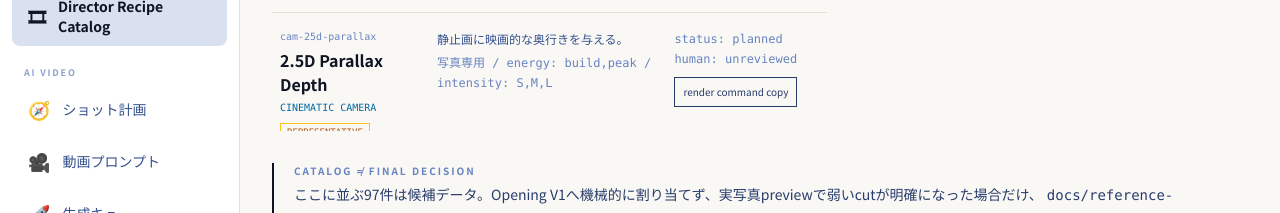
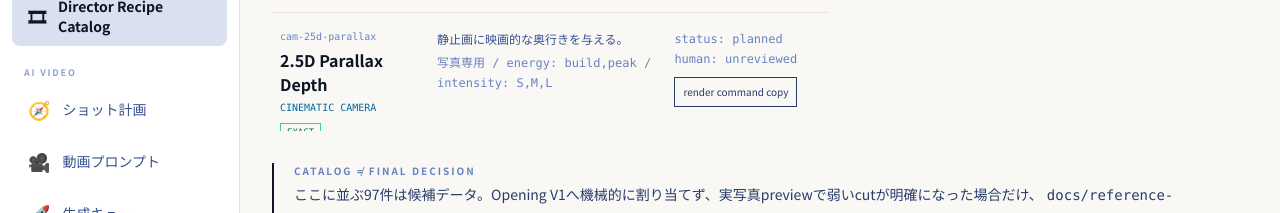
Before and after one commit to m-shogo/wedding-project, a React (Vite) app in the folder movie-dashboard/: page /movie-coach/director-recipes in a window 1280 px wide. Shown: the part 1120-1333 px from the top of the page. Built offline with nearby package versions, Linux system fonts and the light colour scheme.

Commit message:
feat(start): promote artifact-reviewed visual upgrades to exact

```diff
--- a/movie-dashboard/src/data/directorRecipeVisualFidelity.ts
+++ b/movie-dashboard/src/data/directorRecipeVisualFidelity.ts
@@ -33,8 +33,6 @@ const support = (
  *   simplified/approximated. It must not be presented as a faithful implementation.
  * - `placeholder` means the renderer mainly proves pipeline/edit-point structure; the named visual
  *   needs real paired media or a dedicated visual before a human can judge it.
- *
- * This intentionally judges more strictly than "resolveDirectorRecipeById() does not throw".
  */
 export const motionPresetVisualSupport: MotionPresetVisualSupport[] = [
   support("type-mask-slide", "exact", "Dedicated mask reveal behavior is represented by TypographyRevealEngine mask mode."),
@@ -53,7 +51,7 @@ export const motionPresetVisualSupport: MotionPresetVisualSupport[] = [
   support("photo-small-push", "exact", "CameraTransformEngine restrained push represents the named small-push grammar."),
   support("photo-slow-pull", "exact", "CameraTransformEngine pull mode represents the named slow-pull grammar."),
   support("photo-directional-pan", "exact", "CameraTransformEngine pan mode demonstrates directional motion; final direction still depends on real composition."),
-  support("photo-2p5d-parallax", "representative", "Current adapter intentionally approximates 2.5D parallax as a restrained push; no foreground/background depth separation exists.", "Add layered foreground/background parallax variant using synthetic demo layers first."),
+  support("photo-2p5d-parallax", "exact", "Artifact-reviewed synthetic foreground/background layers move at distinct speeds, making the 2.5D depth grammar judgeable. A real wedding photo will still require a source-specific non-generative mask."),
   support("photo-freeze-cutout", "representative", "Current adapter treats the photo as static; a true cutout edge/background separation is not shown.", "Add non-AI mask/cutout demo using synthetic shapes or supplied alpha assets."),
   support("photo-contact-sheet-snap", "exact", "PhotoLayoutEngine contact-sheet mode provides the intended multi-photo layout grammar."),
   support("photo-split-panel", "exact", "PhotoLayoutEngine split-panel mode provides the intended 2-panel layout grammar."),
@@ -67,9 +65,9 @@ export const motionPresetVisualSupport: MotionPresetVisualSupport[] = [
   support("color-field-release", "representative", "Opaque transition communicates release, but the intended calm color-field pause has no dedicated hold/settle treatment.", "Add color-field hold/release timing variant."),
   support("accent-speed-lines", "exact", "GraphicHitEngine has a distinct speed-lines variant."),
   support("accent-impact-frame", "exact", "GraphicHitEngine has a distinct impact variant for brief peak frames."),
-  support("accent-halftone-burst", "representative", "Current adapter routes halftone burst to generic triplet graphics; no halftone field is drawn.", "Add halftone-dot burst variant."),
-  support("accent-scribble-underline", "representative", "Current adapter routes scribble underline to generic triplet graphics; no hand-drawn underline path exists.", "Add animated scribble path variant."),
-  support("accent-stamp-triplet", "representative", "Generic triplet proves three hits but does not yet distinguish stamp → line → route dot as three different graphic objects.", "Add dedicated stamp-line-route-dot triplet variant."),
+  support("accent-halftone-burst", "exact", "Artifact review confirms a dedicated expanding halftone-dot field that is visually distinct from generic triplet hits."),
+  support("accent-scribble-underline", "exact", "Artifact review confirms dedicated animated hand-drawn underline paths rather than generic triplet circles."),
+  support("accent-stamp-triplet", "exact", "Artifact review confirms three distinct sequential objects — stamp → line → route dot — while the Hero frame can remain unchanged."),
   support("accent-panel-grid", "exact", "PhotoLayoutEngine panel-grid mode represents the intended 2–3 panel anime-OP grammar."),
   support("accent-cel-shadow-sweep", "representative", "Current adapter maps this to speed lines; a flat cel-shadow shape sweep is not distinct.", "Add cel-shadow polygon sweep variant."),
   support("accent-micro-rgb-split", "representative", "Current adapter maps this to generic impact; channel-edge separation is not rendered.", "Add 2–4 frame RGB channel offset variant."),
```
